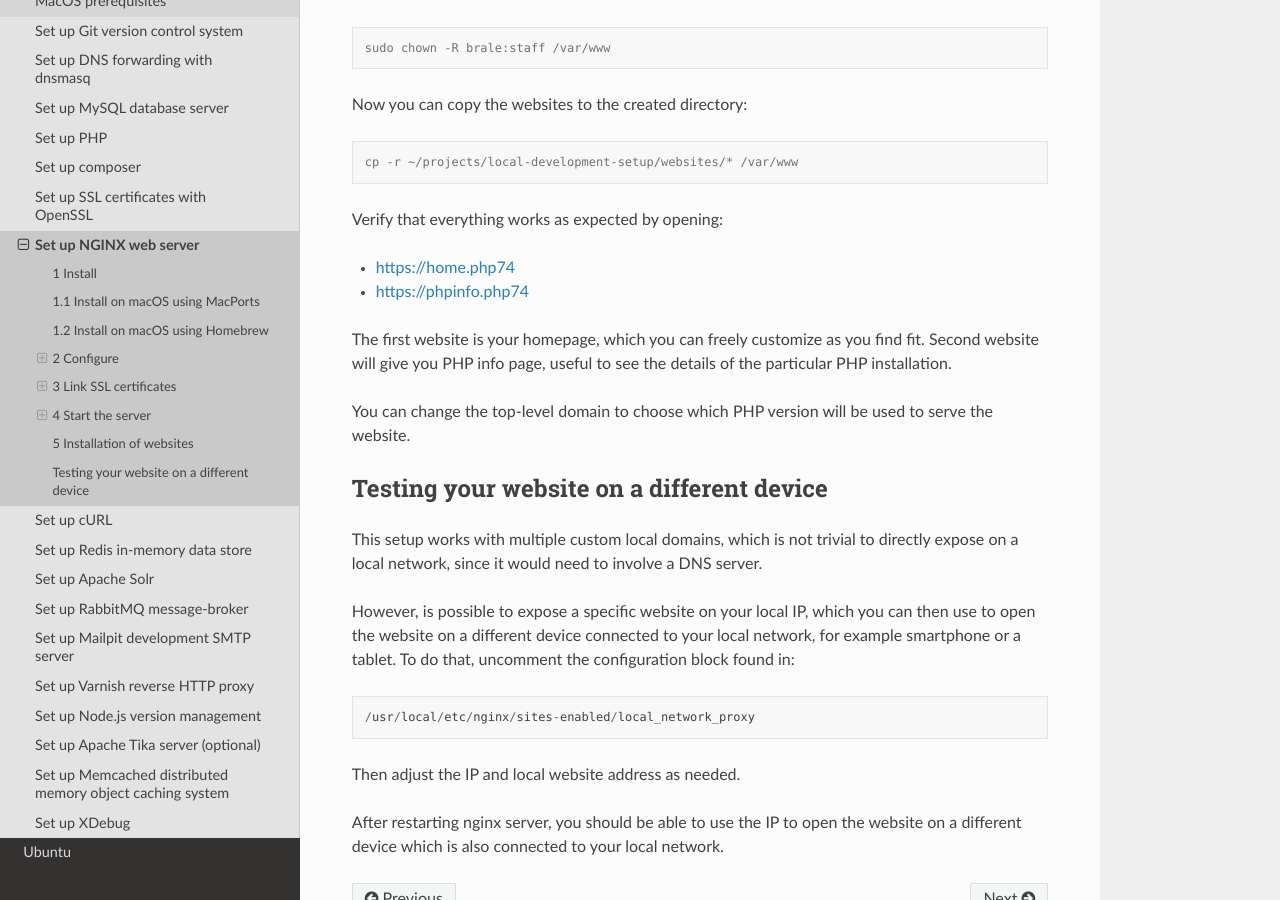
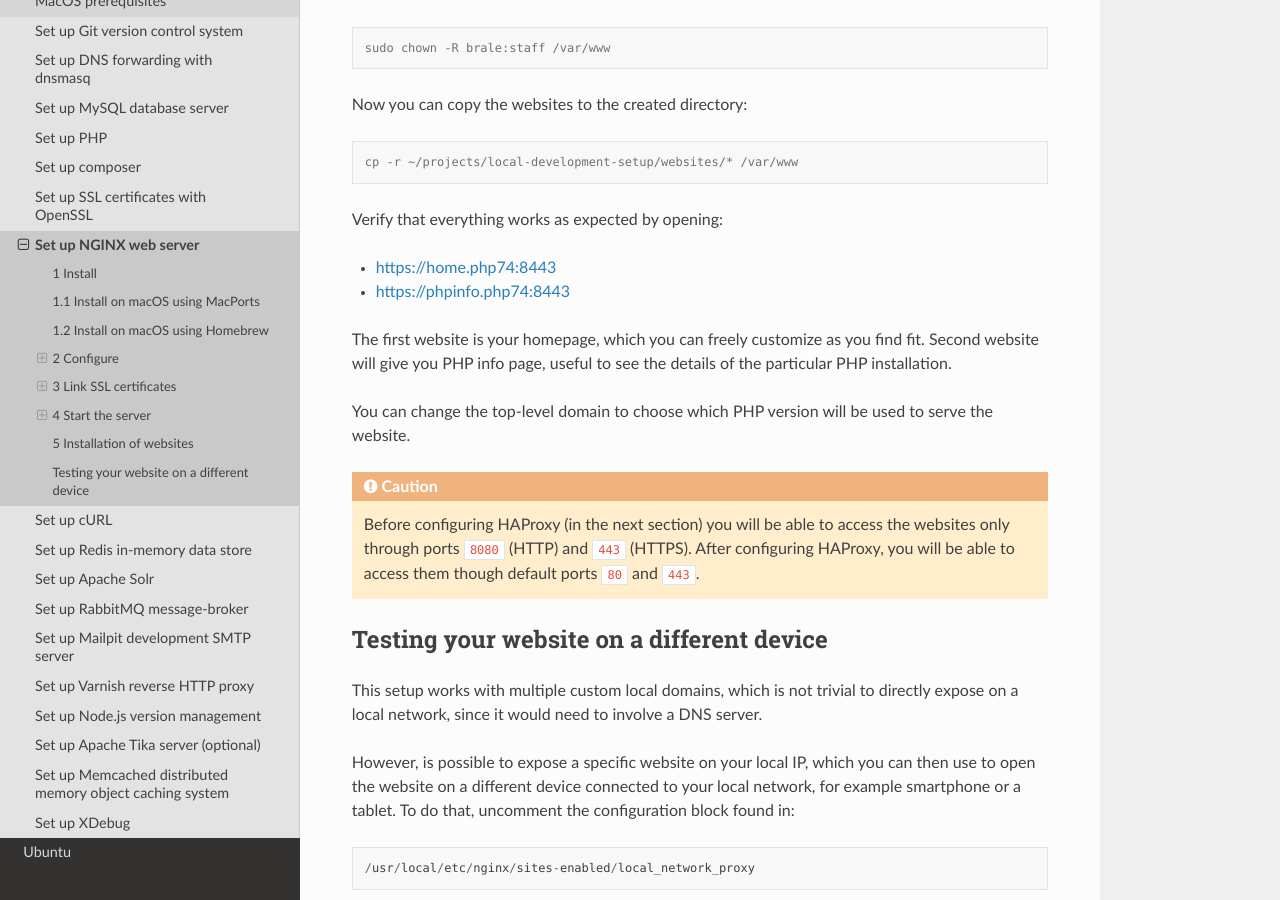
Before and after one commit to netgen/local-development-setup, a Sphinx documentation site: the page built from docs/source/macos/nginx.rst, in a window 1280 px wide and 900 px high, scrolled down 3340 px. Built offline with Sphinx 7.4.7 and the Read the Docs theme 3.1.0, drawn with Linux system fonts in a browser that asks for light colours; formulas are drawn with MathJax 3.

Commit message:
P7A-174: update ports and add HAProxy caution section

```diff
--- a/docs/source/macos/nginx.rst
+++ b/docs/source/macos/nginx.rst
@@ -198,8 +198,8 @@ Now you can copy the websites to the created directory:
 
 Verify that everything works as expected by opening:
 
--  https://home.php74
--  https://phpinfo.php74
+-  https://home.php74:8443
+-  https://phpinfo.php74:8443
 
 The first website is your homepage, which you can freely customize as
 you find fit. Second website will give you PHP info page, useful to see
@@ -207,6 +207,13 @@ the details of the particular PHP installation.
 
 You can change the top-level domain to choose which PHP version will be
 used to serve the website.
+
+.. caution::
+
+   Before configuring HAProxy (in the next section) you will be able to
+   access the websites only through ports ``8080`` (HTTP) and ``443``
+   (HTTPS). After configuring HAProxy, you will be able to access them
+   though default ports ``80`` and ``443``.
 
 Testing your website on a different device
 ------------------------------------------
```
